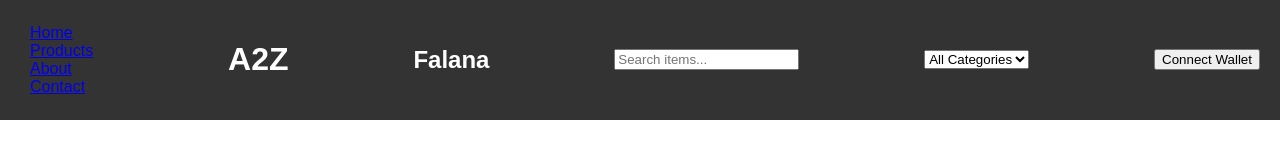
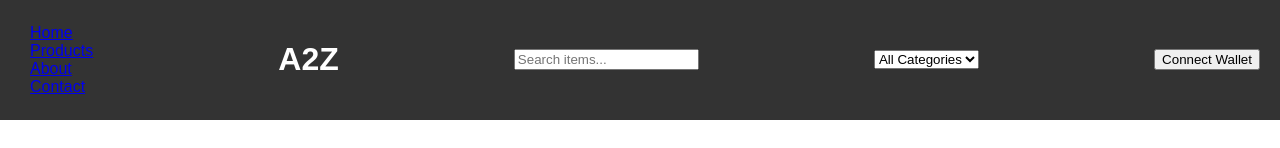
Before and after one commit to baibhavvishal/bitsblockchaintask, a plain HTML site: page index.html in a window 1280 px wide. Shown: the top 148 px of the page. Drawn offline with Linux system fonts and the light colour scheme.

Commit message:
Update index.html

```diff
--- a/index.html
+++ b/index.html
@@ -22,7 +22,6 @@
             </ul>
         </nav>
         <h1>A2Z</h1>
-        <h2>Falana</h2>
         <input type="text" id="searchInput" placeholder="Search items...">
         <select id="categorySelect">
             <option value="all">All Categories</option>
```
